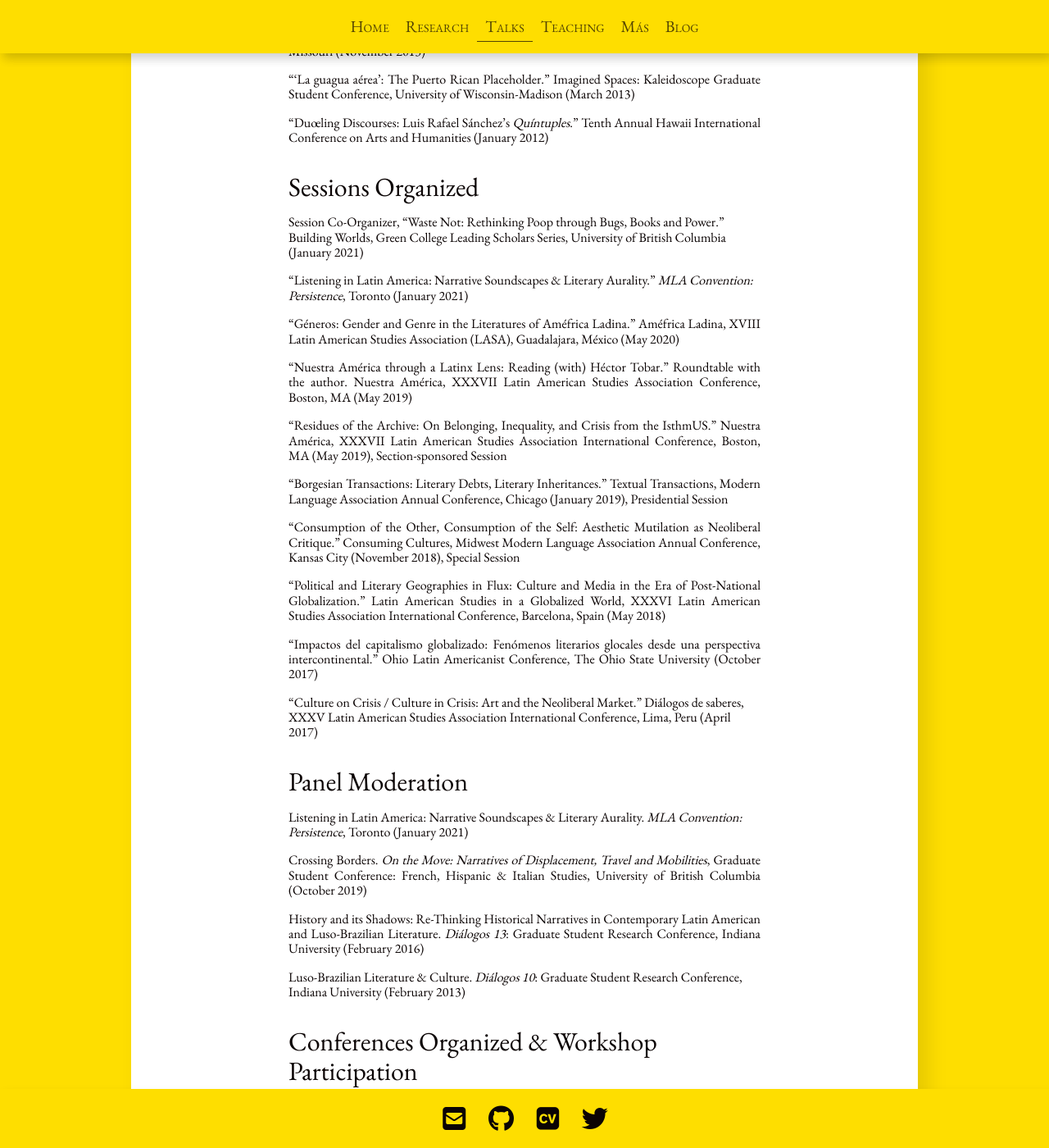
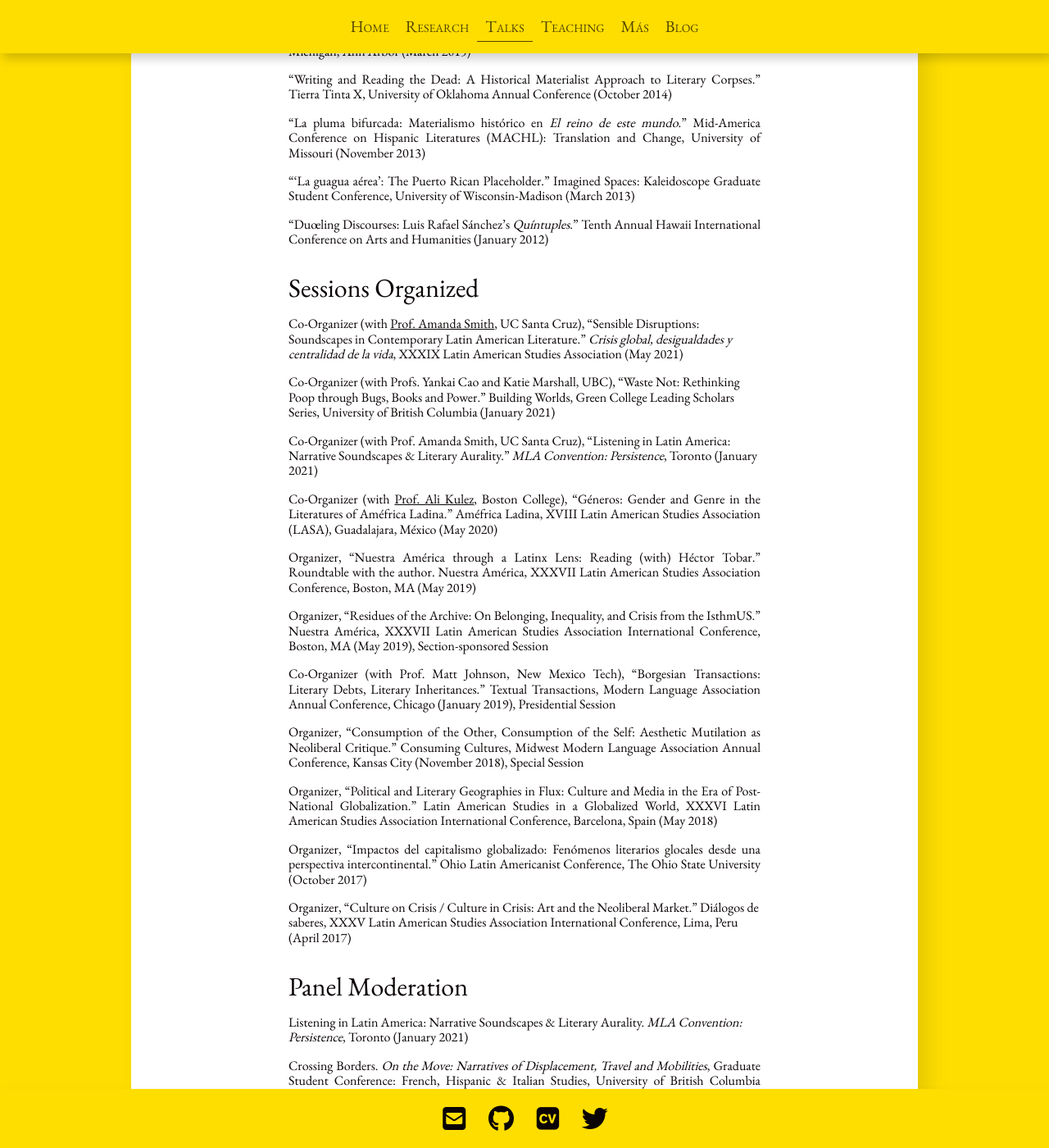
Before and after one commit to dajmcdon/tamara-site, a Jekyll site: the page built from talks.md, in a window 1280 px wide and 1400 px high, scrolled down 2028 px. Shown: the whole window at 82% size. Built offline with Jekyll 4.4.1, drawn with Linux system fonts in a browser that asks for light colours; nearby versions of some CDN libraries; some web fonts are replaced; some of the changed text lies outside the part shown.

Commit message:
updated w ucsc talk

```diff
--- a/talks.md
+++ b/talks.md
@@ -6,6 +6,7 @@
 
 ## Invited Talks
 * “Academia Without Borders.” Desigualdades y Centralidad de la Vida, XXXIX Latin American Studies Association Conference, LASA Student Section (May 2021)
+* "La esclavitud, la maquila y la alegoría fracasada: Un renacimiento de Harlem en la Ciudad Juárez.” UC Santa Cruz Spanish Studies Colloquium (November 2020)
 * “Solidarity, Foodways, and Fierce Care on the Migrant Trail.” Global Resource Systems Program, University of British Columbia (November 2020)
 * “In the Wake: Central American Literature after Oscar Romero.” UBC Latin American Studies Program (March 2020, postponed, COVID)
 * “(Un)Imagining Communities: Culture and Nationalism after the Digital Turn.” The Global Lounge, University of British Columbia (March 2020, cancelled, COVID)
@@ -14,6 +15,8 @@
 
 ## Conference Presentations
 * “From the Salvadoran Civil War to the Mexico-US War on Drugs: Neoliberal Narratives of the Central American(-American) Postwar.” Latina/o Studies Association 4th Biennial Conference, Notre Dame University (July 2021)
+
+* “A Sensual Palimpsest: History, Memory and the Sonic in Laury Leite’s _En la soledad de un cielo muerto_.” Crisis global, desigualdades y centralidad de la vida, XXXIX Latin American Studies Association (May 2021)
 
 * “Rewriting Shit: Dirt and Excrement in Latin American Indigenous Literature.” Building Worlds, Green College Leading Scholars Series, University of British Columbia (January 2021)
 
@@ -58,23 +61,24 @@
 * “Duœling Discourses: Luis Rafael Sánchez’s _Quíntuples_.” Tenth Annual Hawaii International Conference on Arts and Humanities (January 2012)
 
 ## Sessions Organized
-* Session Co-Organizer, “Waste Not: Rethinking Poop through Bugs, Books and Power.” Building Worlds, Green College Leading Scholars Series, University of British Columbia (January 2021)
-* "Listening in Latin America: Narrative Soundscapes & Literary Aurality." _MLA Convention: Persistence_, Toronto (January 2021)
-* "Géneros: Gender and Genre in the Literatures of Améfrica Ladina." Améfrica Ladina, XVIII Latin American Studies Association (LASA), Guadalajara, México (May 2020)
+* Co-Organizer (with [Prof. Amanda Smith](https://smith.sites.ucsc.edu), UC Santa Cruz), “Sensible Disruptions: Soundscapes in Contemporary Latin American Literature.” _Crisis global, desigualdades y centralidad de la vida_, XXXIX Latin American Studies Association (May 2021)
+* Co-Organizer (with Profs. Yankai Cao and Katie Marshall, UBC), “Waste Not: Rethinking Poop through Bugs, Books and Power.” Building Worlds, Green College Leading Scholars Series, University of British Columbia (January 2021)
+* Co-Organizer (with Prof. Amanda Smith, UC Santa Cruz), "Listening in Latin America: Narrative Soundscapes & Literary Aurality." _MLA Convention: Persistence_, Toronto (January 2021)
+* Co-Organizer (with [Prof. Ali Kulez](https://www.alikulez.com/research), Boston College), "Géneros: Gender and Genre in the Literatures of Améfrica Ladina." Améfrica Ladina, XVIII Latin American Studies Association (LASA), Guadalajara, México (May 2020)
 
-* "Nuestra América through a Latinx Lens: Reading (with) Héctor Tobar.” Roundtable with the author. Nuestra América, XXXVII Latin American Studies Association Conference, Boston, MA (May 2019)
+* Organizer, "Nuestra América through a Latinx Lens: Reading (with) Héctor Tobar.” Roundtable with the author. Nuestra América, XXXVII Latin American Studies Association Conference, Boston, MA (May 2019)
 
-* “Residues of the Archive: On Belonging, Inequality, and Crisis from the IsthmUS.” Nuestra América, XXXVII Latin American Studies Association International Conference, Boston, MA (May 2019), Section-sponsored Session
+* Organizer, “Residues of the Archive: On Belonging, Inequality, and Crisis from the IsthmUS.” Nuestra América, XXXVII Latin American Studies Association International Conference, Boston, MA (May 2019), Section-sponsored Session
 
-* “Borgesian Transactions: Literary Debts, Literary Inheritances.” Textual Transactions, Modern Language Association Annual Conference, Chicago (January 2019), Presidential Session
+* Co-Organizer (with Prof. Matt Johnson, New Mexico Tech), “Borgesian Transactions: Literary Debts, Literary Inheritances.” Textual Transactions, Modern Language Association Annual Conference, Chicago (January 2019), Presidential Session
 
-* “Consumption of the Other, Consumption of the Self: Aesthetic Mutilation as Neoliberal Critique.” Consuming Cultures, Midwest Modern Language Association Annual Conference, Kansas City (November 2018), Special Session
+* Organizer, “Consumption of the Other, Consumption of the Self: Aesthetic Mutilation as Neoliberal Critique.” Consuming Cultures, Midwest Modern Language Association Annual Conference, Kansas City (November 2018), Special Session
 
-* “Political and Literary Geographies in Flux: Culture and Media in the Era of Post-National Globalization.” Latin American Studies in a Globalized World, XXXVI Latin American Studies Association International Conference, Barcelona, Spain (May 2018)
+* Organizer, “Political and Literary Geographies in Flux: Culture and Media in the Era of Post-National Globalization.” Latin American Studies in a Globalized World, XXXVI Latin American Studies Association International Conference, Barcelona, Spain (May 2018)
 
-* “Impactos del capitalismo globalizado: Fenómenos literarios glocales desde una perspectiva intercontinental.” Ohio Latin Americanist Conference, The Ohio State University (October 2017)
+* Organizer, “Impactos del capitalismo globalizado: Fenómenos literarios glocales desde una perspectiva intercontinental.” Ohio Latin Americanist Conference, The Ohio State University (October 2017)
 
-* “Culture on Crisis / Culture in Crisis: Art and the Neoliberal Market.” Diálogos de saberes, XXXV Latin American Studies Association International Conference, Lima, Peru (April 2017)
+* Organizer, “Culture on Crisis / Culture in Crisis: Art and the Neoliberal Market.” Diálogos de saberes, XXXV Latin American Studies Association International Conference, Lima, Peru (April 2017)
 
 ## Panel Moderation
 * Listening in Latin America: Narrative Soundscapes & Literary Aurality. _MLA Convention: Persistence_, Toronto (January 2021)
@@ -90,9 +94,9 @@
 
 * Workshop with the Author, “Carmen Boullosa y los escritores mexicanos después de 1968.” College Arts & Humanities Institute, Indiana University Bloomington (November 2018)
 
-* Contested Spaces, Contested Identities: Race and Identity Across the Disciplines, Graduate Student Research Symposium, Center for Research on Race and Ethnicity in Society, Indiana University (April 2018)
+* _Contested Spaces, Contested Identities: Race and Identity Across the Disciplines_, Graduate Student Research Symposium, Center for Research on Race and Ethnicity in Society, Indiana University (April 2018)
 
-* Diálogos 11, Graduate Student Research Conference, Department of Spanish and Portuguese, Indiana University (February 2014)
+* _Diálogos 11_, Graduate Student Research Conference, Department of Spanish and Portuguese, Indiana University (February 2014)
 
 ![](assets/images/PHHLuncheon_March2020.jpg)
 _UBC Public Humanities Hub Launch [Event](https://www.arts.ubc.ca/news/ubc-public-humanities-hub-launches-to-help-scholars-share-expertise-on-urgent-societal-issues/), March 2020._
```
Also changed, not shown: research.md (+2 -1 lines), 1 other file.
